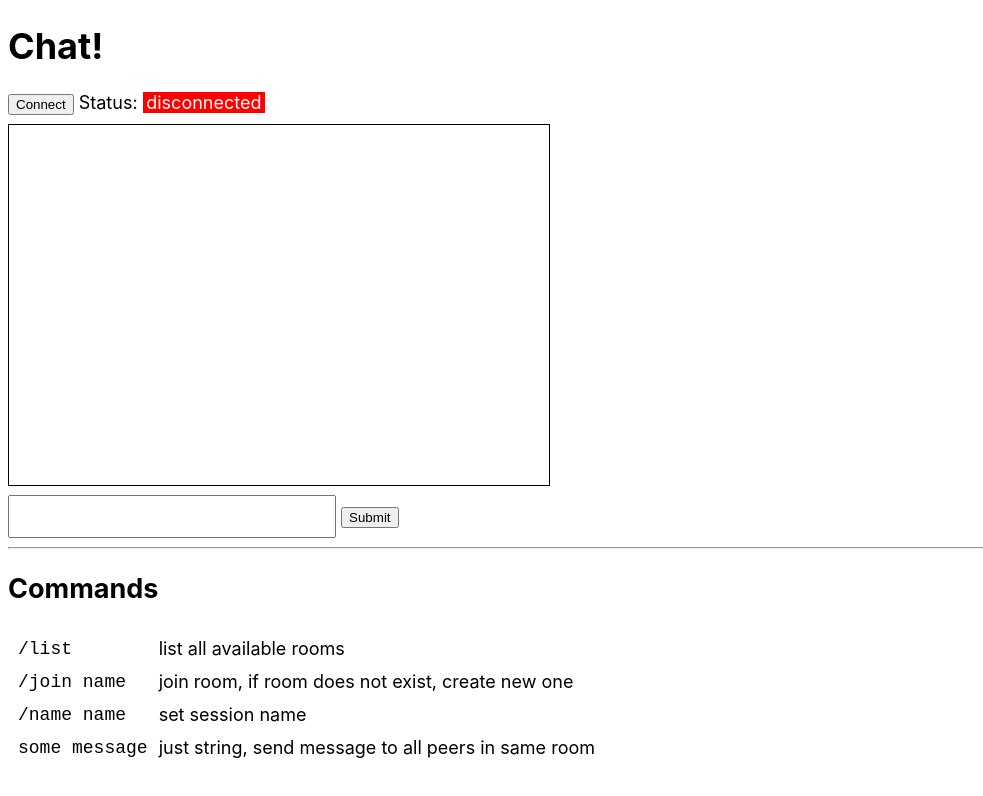
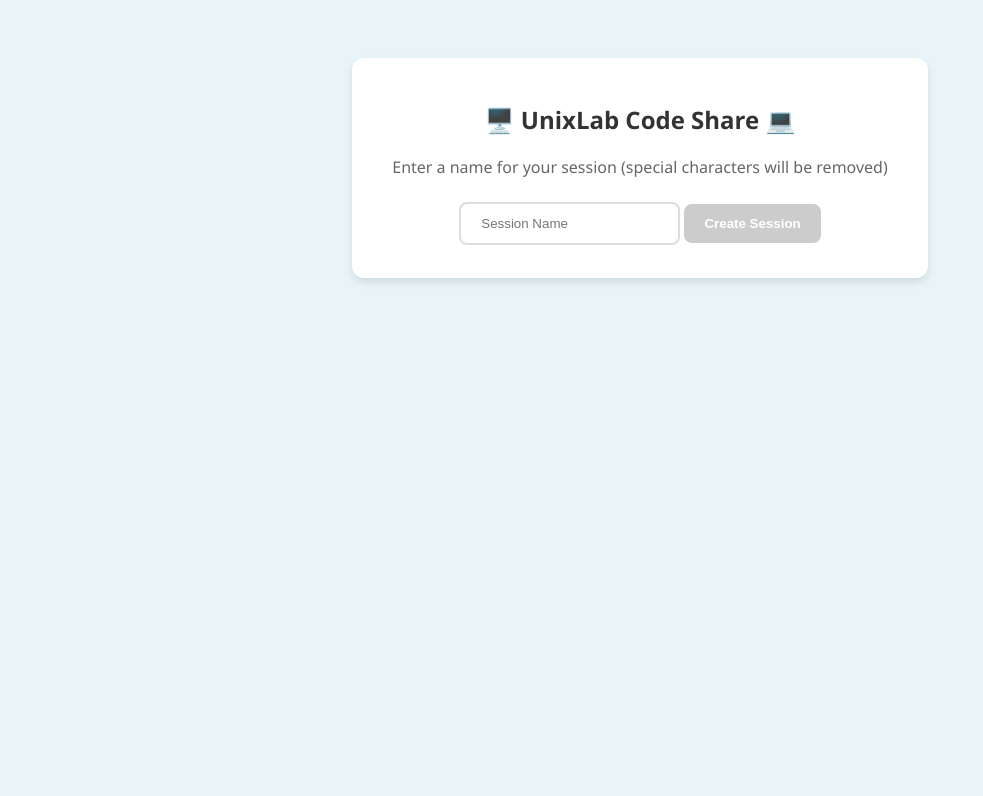
Before and after one commit to RitinDev/unixlab-code-share-app, a plain HTML site: page static/index.html in a window 1280 px wide. Shown: the whole page, without its empty margins (0-983 px from the left). Drawn offline with Linux system fonts and the light colour scheme.

Commit message:
feat: add entry route (ask user for session name)

```diff
--- a/static/index.html
+++ b/static/index.html
@@ -1,243 +1,92 @@
 <!DOCTYPE html>
 <html>
+
 <head>
-    <meta charset="utf-8" />
-    <title>Chat!</title>
-
+    <title>UnixLab Code Share</title>
     <style>
-      :root {
-        font-family: -apple-system, BlinkMacSystemFont, 'Segoe UI', Roboto,
-          Oxygen, Ubuntu, Cantarell, 'Open Sans', 'Helvetica Neue', sans-serif;
-        font-size: 18px;
+        body {
+            font-family: 'Segoe UI', Tahoma, Geneva, Verdana, sans-serif;
+            background-color: #e8f4f8;
+            text-align: center;
+            padding: 50px;
         }
 
-      input[type='text'] {
-        font-size: inherit;
+        #sessionForm {
+            background-color: #ffffff;
+            padding: 25px 40px;
+            border-radius: 12px;
+            display: inline-block;
+            box-shadow: 0 4px 8px rgba(0, 0, 0, 0.1);
         }
 
-      #log {
-        width: 30em;
-        height: 20em;
-        overflow: auto;
-        margin: 0.5em 0;
-
-        border: 1px solid black;
+        input,
+        button {
+            padding: 12px 20px;
+            margin: 8px 0;
+            border-radius: 8px;
+            border: 2px solid #ddd;
+            transition: border-color 0.3s;
         }
 
-      #status {
-        padding: 0 0.2em;
+        input:focus {
+            outline: none;
+            border-color: #4caf50;
         }
 
-      #text {
-        width: 17em;
-        padding: 0.5em;
+        button {
+            background-color: #4caf50;
+            color: white;
+            border: none;
+            cursor: pointer;
+            font-weight: bold;
         }
 
-      .msg {
-        margin: 0;
-        padding: 0.25em 0.5em;
+        button:hover {
+            background-color: #45a049;
         }
 
-      .msg--status {
-        /* a light yellow */
-        background-color: #ffffc9;
+        button:disabled {
+            background-color: #ccc;
+            cursor: not-allowed;
         }
 
-      .msg--message {
-        /* a light blue */
-        background-color: #d2f4ff;
+        h2 {
+            color: #333;
         }
 
-      .msg--error {
-        background-color: pink;
+        p {
+            color: #666;
         }
     </style>
 </head>
 
 <body>
-    <h1>Chat!</h1>
-
-    <div id="room-entry">
-        <input type="text" id="room-name" placeholder="Enter room name">
-        <button id="join-room">Join Room</button>
+    <div id="sessionForm">
+        <h2>🖥️ UnixLab Code Share 💻</h2>
+        <p>Enter a name for your session (special characters will be removed)</p>
+        <form onsubmit="return submitSession()">
+            <input type="text" id="sessionName" placeholder="Session Name" oninput="validateInput()">
+            <button id="submitButton" type="submit" disabled>Create Session</button>
+        </form>
     </div>
 
-    <div>
-      <button id="connect">Connect</button>
-      <span>Status:</span>
-      <span id="status">disconnected</span>
-    </div>
+    <script>
+        function validateInput() {
+            var input = document.getElementById("sessionName");
+            var submitButton = document.getElementById("submitButton");
+            input.value = input.value.replace(/\s+/g, '-').replace(/[^a-zA-Z0-9-]/g, '');
 
-    <div id="log"></div>
-
-    <form id="chatform">
-      <input type="text" id="text" />
-      <input type="submit" id="send" />
-    </form>
-
-    <hr />
-
-    <section>
-      <h2>Commands</h2>
-      <table style="border-spacing: 0.5em">
-        <tr>
-          <td>
-            <code>/list</code>
-          </td>
-          <td>list all available rooms</td>
-        </tr>
-        <tr>
-          <td>
-            <code>/join name</code>
-          </td>
-          <td>join room, if room does not exist, create new one</td>
-        </tr>
-        <tr>
-          <td>
-            <code>/name name</code>
-          </td>
-          <td>set session name</td>
-        </tr>
-        <tr>
-          <td>
-            <code>some message</code>
-          </td>
-          <td>just string, send message to all peers in same room</td>
-        </tr>
-      </table>
-    </section>
-
-    <script>
-      const $status = document.querySelector('#status')
-      const $connectButton = document.querySelector('#connect')
-      const $log = document.querySelector('#log')
-      const $form = document.querySelector('#chatform')
-      const $input = document.querySelector('#text')
-
-      /** @type {WebSocket | null} */
-      var socket = null
-
-      function log(msg, type = 'status') {
-        $log.innerHTML += `<p class="msg msg--${type}">${msg}</p>`
-        $log.scrollTop += 1000
+            submitButton.disabled = input.value.length === 0;
         }
 
-      function connect() {
-        disconnect();
-
-        const { location } = window;
-
-        // Extract room name from the URL path
-        const path = location.pathname;
-        const roomName = path.substring(1); // Removes the leading '/'
-
-        const proto = location.protocol.startsWith('https') ? 'wss' : 'ws';
-        // Append the room name to the WebSocket URI
-        const wsUri = `${proto}://${location.host}/ws/${roomName}`;
-
-        log('Connecting...');
-        socket = new WebSocket(wsUri);
-
-        socket.onopen = () => {
-          log('Connected to room: ' + roomName);
-          updateConnectionStatus();
-        };
-
-        socket.onmessage = (ev) => {
-          log('Received: ' + ev.data, 'message');
-        };
-
-        socket.onclose = () => {
-          log('Disconnected from room: ' + roomName);
-          socket = null;
-          updateConnectionStatus();
-        };
-
-        socket.onerror = (error) => {
-          log('Error: ' + error.message, 'error');
-        };
+        function submitSession() {
+            var name = document.getElementById("sessionName").value;
+            window.location.href = '/' + encodeURIComponent(name);
+            return false; // Prevents the default form submission
         }
 
-      function disconnect() {
-        if (socket) {
-          log('Disconnecting...')
-          socket.close()
-          socket = null
-
-          updateConnectionStatus()
-        }
-      }
-
-      function updateConnectionStatus() {
-        if (socket) {
-          $status.style.backgroundColor = 'transparent'
-          $status.style.color = 'green'
-          $status.textContent = `connected`
-          $connectButton.innerHTML = 'Disconnect'
-          $input.focus()
-        } else {
-          $status.style.backgroundColor = 'red'
-          $status.style.color = 'white'
-          $status.textContent = 'disconnected'
-          $connectButton.textContent = 'Connect'
-        }
-      }
-
-      document.addEventListener('DOMContentLoaded', function() {
-        const joinButton = document.getElementById('join-room');
-        const roomInput = document.getElementById('room-name');
-
-        joinButton.addEventListener('click', function() {
-            const roomName = roomInput.value.trim();
-            if (roomName) {
-                // Redirect to the room-specific URL
-                window.location.href = '/' + roomName;
-            } else {
-                alert('Please enter a room name.');
-            }
-        });
-
-        // Hide the room entry if the user is already in a specific room
-        if (window.location.pathname !== '/') {
-            document.getElementById('room-entry').style.display = 'none';
-        }
-    });
-
-
-
-      $connectButton.addEventListener('click', () => {
-        if (socket) {
-          disconnect()
-        } else {
-          connect()
-        }
-
-        updateConnectionStatus()
-      })
-
-      $input.addEventListener('input', (ev) => {
-        const text = $input.value;
-
-        if (text) {
-            log('Sending: ' + text);
-            socket.send(text);
-        }
-    });
-
-      $form.addEventListener('submit', (ev) => {
-        ev.preventDefault()
-
-        const text = $input.value
-
-        log('Sending: ' + text)
-        socket.send(text)
-
-        $input.value = ''
-        $input.focus()
-      })
-
-      updateConnectionStatus()
-
+        validateInput();
     </script>
 </body>
+
 </html>
```
Also changed, not shown: static/room.html (added, +243 -0 lines), 1 other file. Lines whose indentation alone changed are shown as unchanged.
